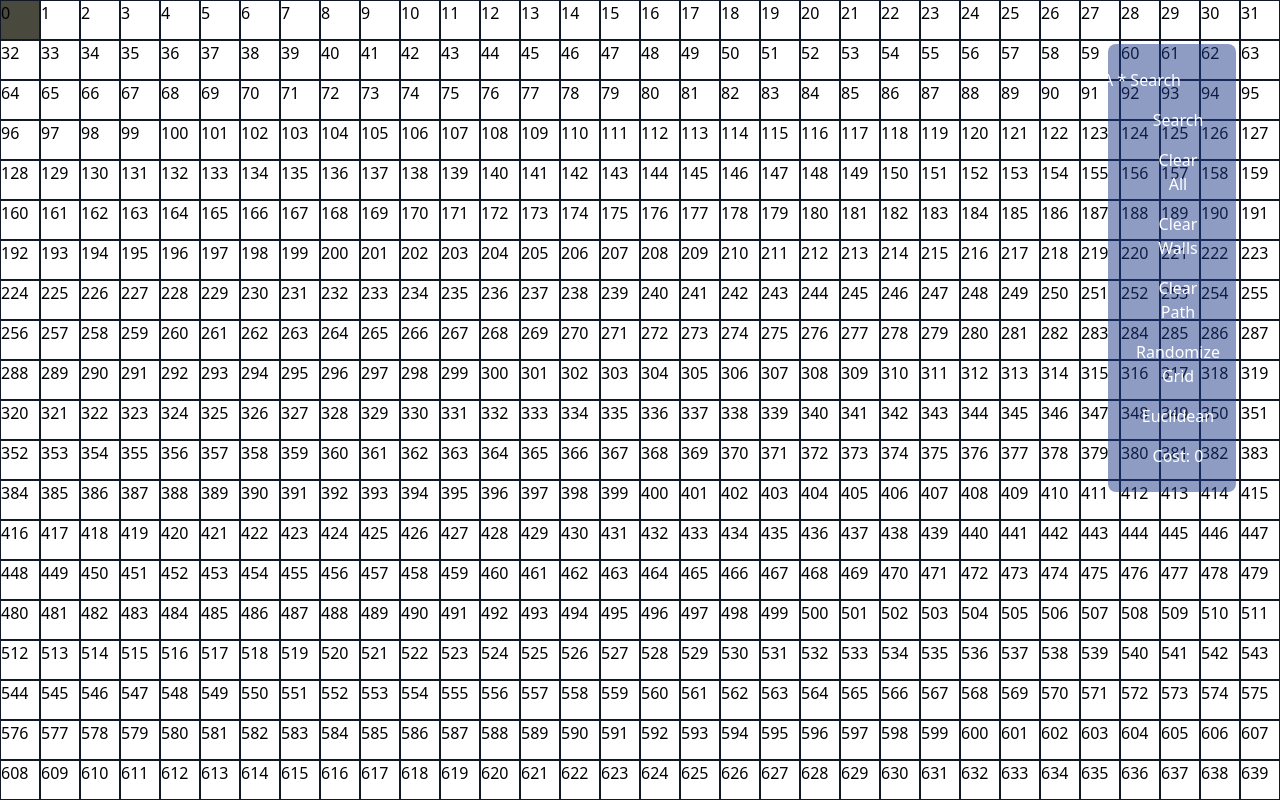
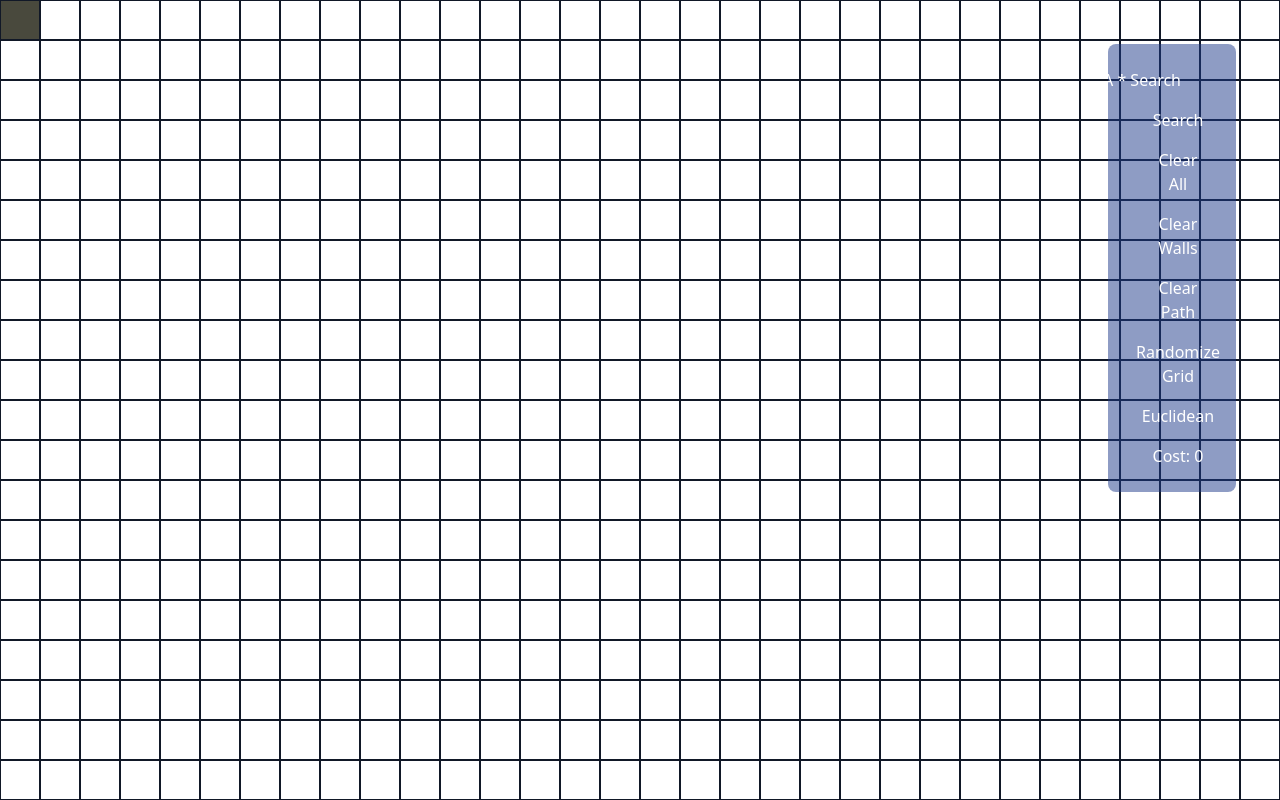
Before and after one commit to Chrono-Coder/Search-Algorithms-Visualizer, a Next.js app: page / in a window 1280 px wide. Built offline with nearby package versions, Linux system fonts and the light colour scheme.

Commit message:
added depth-first-search

```diff
--- a/pages/index.js
+++ b/pages/index.js
@@ -570,7 +570,7 @@ export default function Home() {
 					data-cell
 					onMouseEnter={handleCellDrag}
 					onMouseDown={handleCellClick}
-				>{count}</div>
+				></div>
 			)
 
 			count += 1
```
